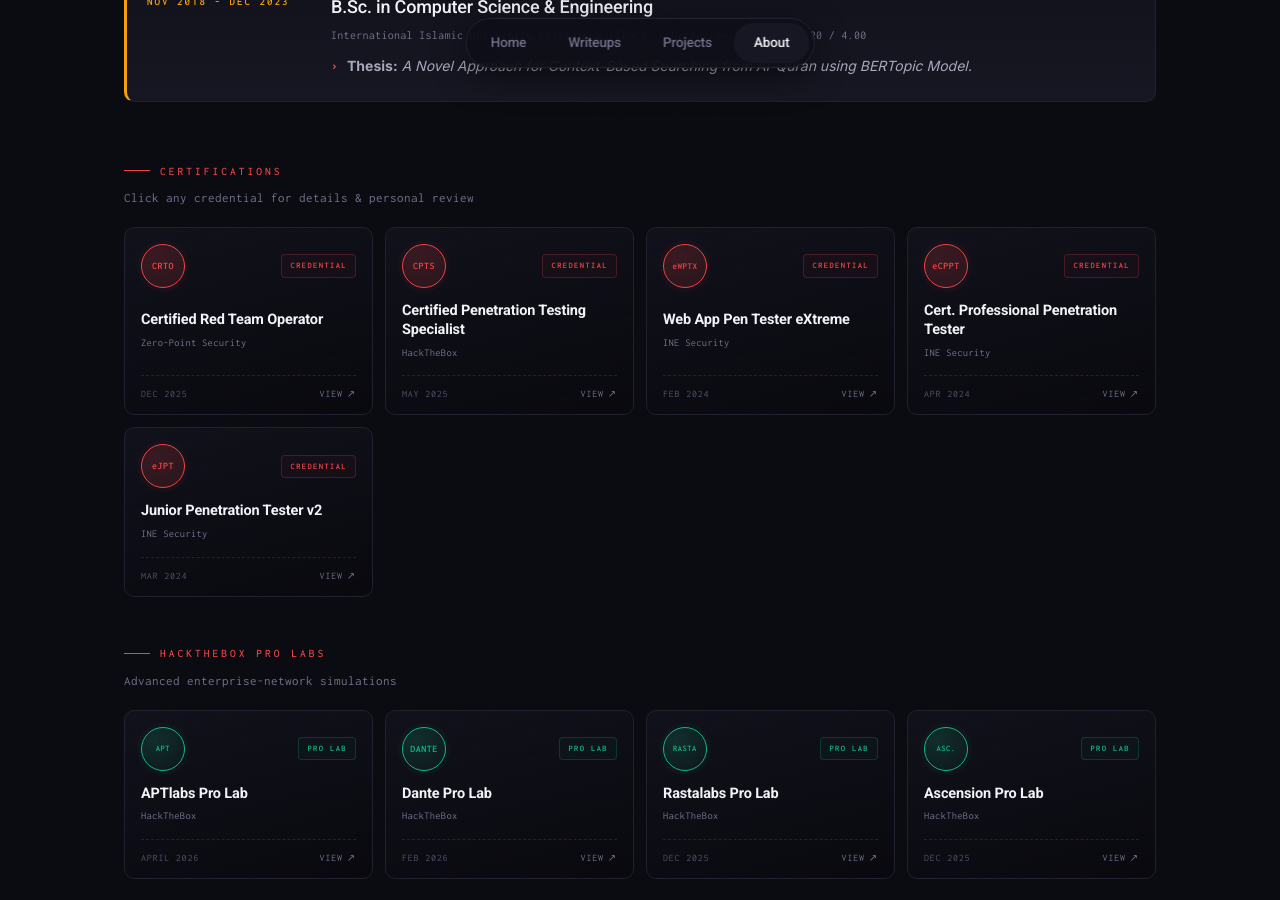
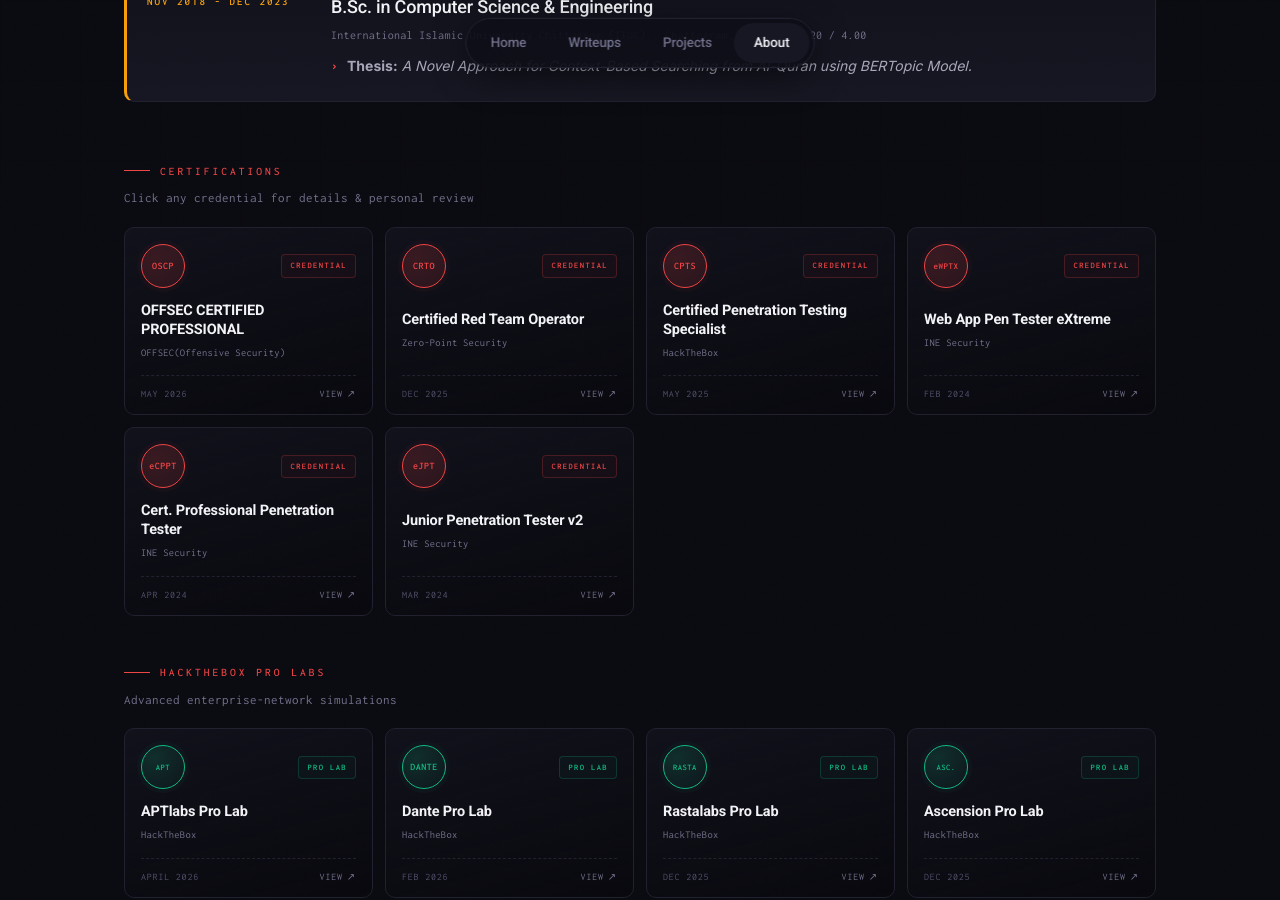
Before and after one commit to Robinx0/robinx0.github.io, a Jekyll site: the page built from about.html, in a window 1280 px wide and 900 px high, scrolled down 2049 px. Built offline with Jekyll 4.4.1, drawn with Linux system fonts in a browser that asks for light colours; some web fonts are replaced.

Commit message:
Update certifications.yml

```diff
--- a/_data/certifications.yml
+++ b/_data/certifications.yml
@@ -5,6 +5,11 @@
 #
 # badge_size: optional CSS override for long abbreviations like "eWPTX".
 # ─────────────────────────────────────────────────────────────
+- id:         oscp
+  badge:      "OSCP"
+  name:       "OFFSEC CERTIFIED PROFESSIONAL"
+  issuer:     "OFFSEC(Offensive Security)"
+  date:       "May 2026"
 
 - id:         crto
   badge:      "CRTO"
```
